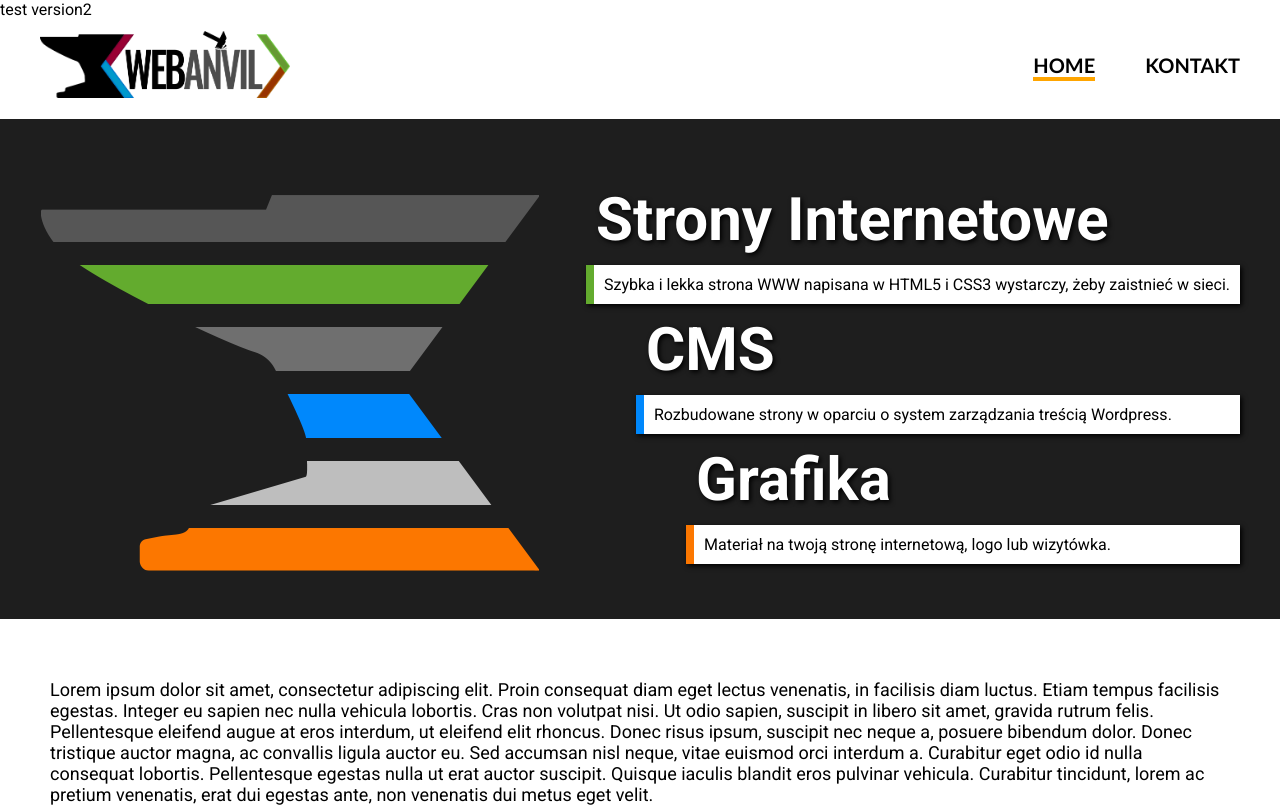
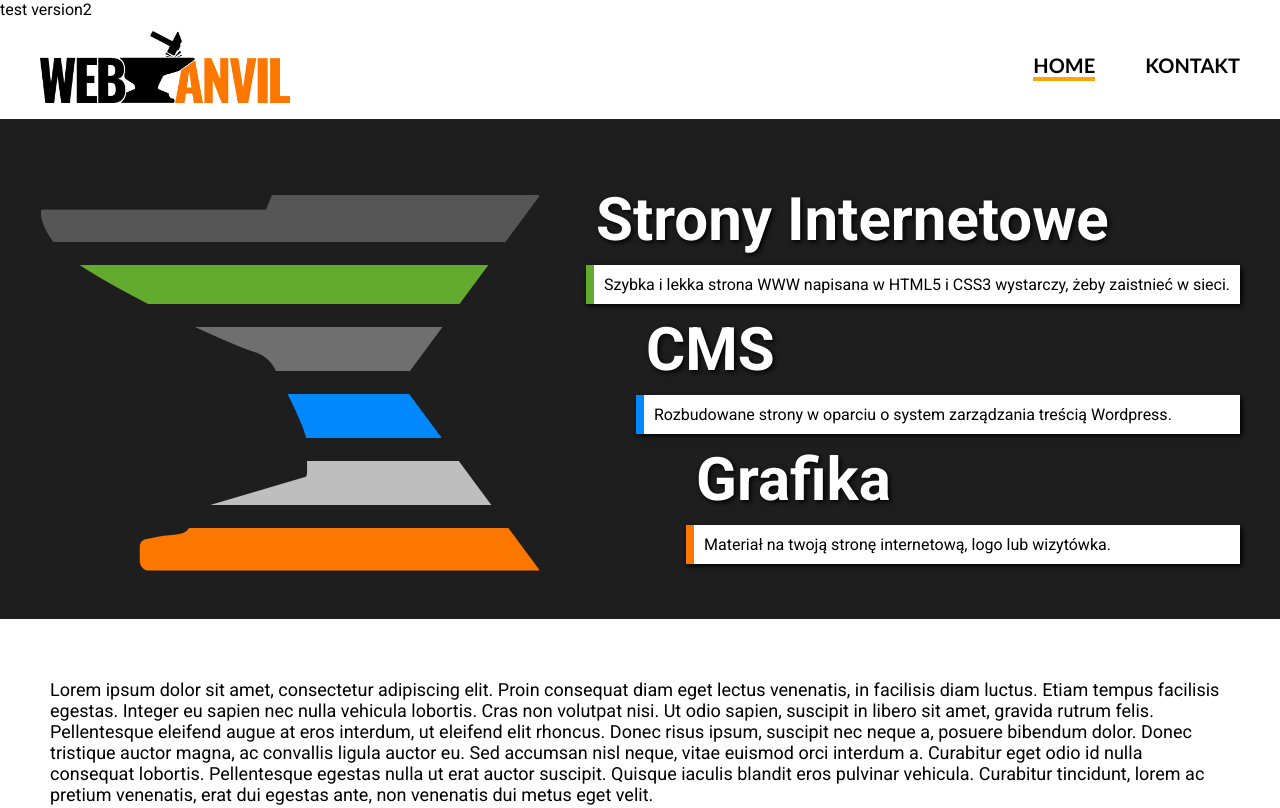
Before and after one commit to shpyro/webanvil-website, a plain HTML site: page index.html in a window 1280 px wide. Shown: the top 808 px of the page. Drawn offline with nearby package versions, Linux system fonts and the light colour scheme; a web font is replaced by a local one.

Commit message:
logo orange

```diff
--- a/index.html
+++ b/index.html
@@ -15,7 +15,7 @@
 <div id="top-bar-wrapper">
 <div id="top-bar">
     <div id="top-bar-left">
-        <div id="logo-image"><img src="IMG/webanvil_logo_v2.png" alt="logo-black"></div>
+        <div id="logo-image"><img src="IMG/webanvil_logo_hammer_orange.png" alt="logo-black"></div>
     </div>
     <div id="top-bar-right">
         <div id="top-bar-menu">
```
